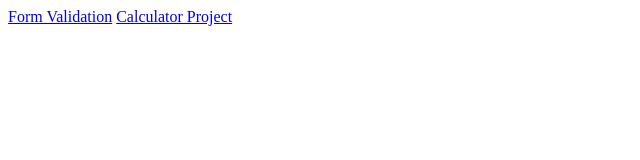
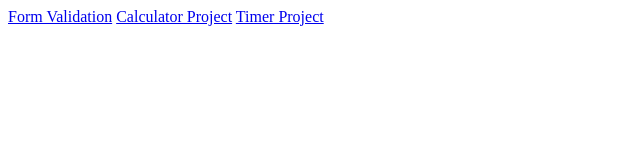
Before and after one commit to Divyapriyagr/Divyapriyagr.github.io, a plain HTML site: page index.html in a window 1280 px wide. Shown: the whole page, without its empty margins (0-640 px from the left). Drawn offline with Linux system fonts and the light colour scheme.

Commit message:
Update index.html

```diff
--- a/index.html
+++ b/index.html
@@ -8,5 +8,7 @@
 <body>
     <a href="login_form.html">Form Validation</a>
     <a href="Calculator.html">Calculator Project</a>
+    <a href="stopclock.html">Timer Project</a>
+
 </body>
 </html>
```
